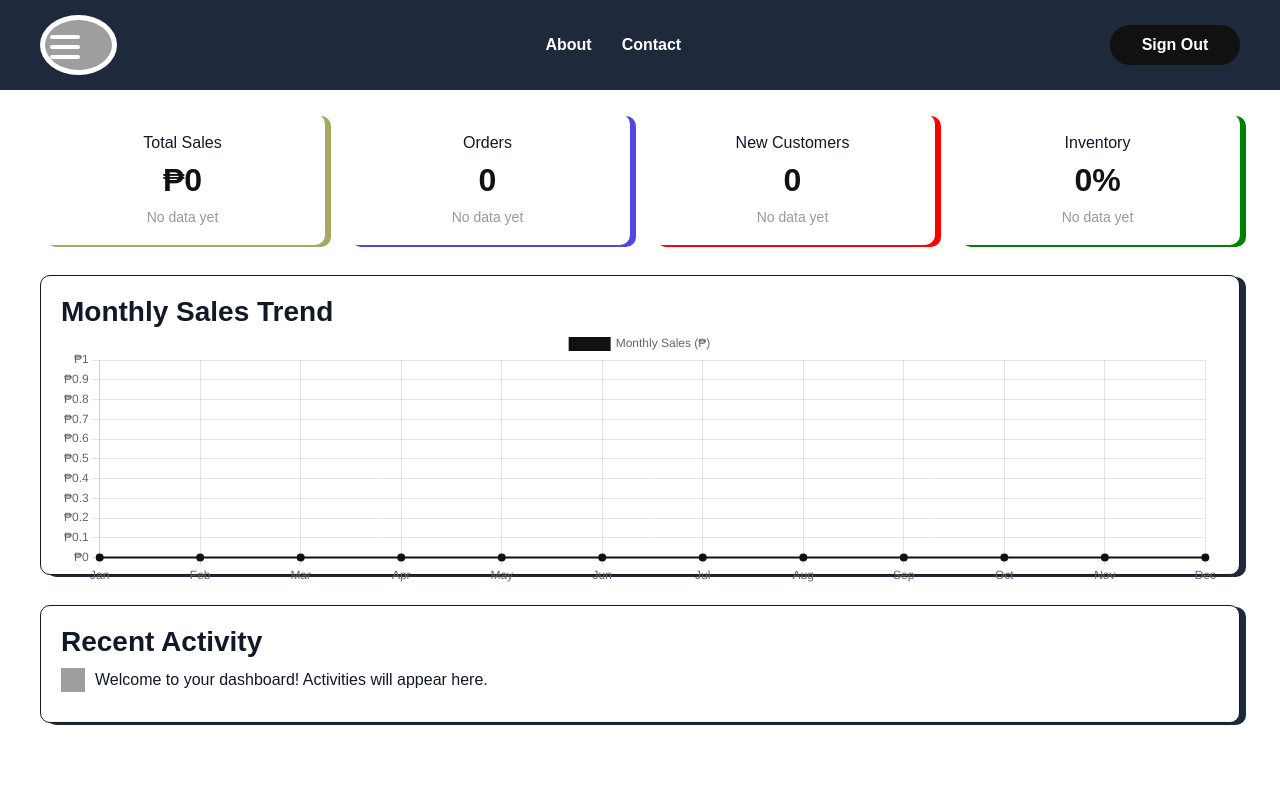
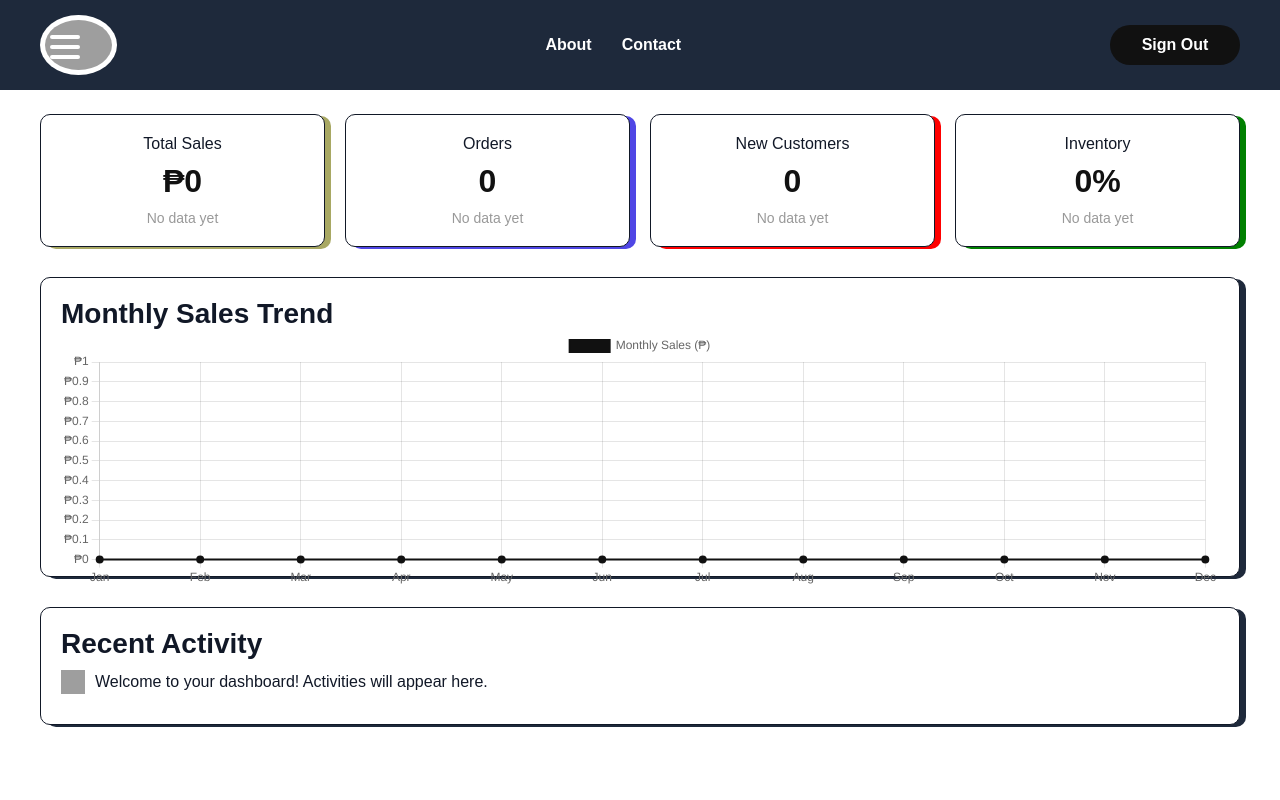
Before and after one commit to jgoleta/BisNest-Testing-Repo, a Django app: page /menu in a window 1280 px wide. Run offline with Django 5.2, Linux system fonts and the light colour scheme; grey boxes are pictures that could not be loaded.

Commit message:
Update menu.html

```diff
--- a/members/templates/menu.html
+++ b/members/templates/menu.html
@@ -1108,8 +1108,6 @@ button.icon-only {
   </label>
   <label for="sidebarToggle" class="overlay"></label>
 
-
-
   <nav class="sidebar">
     <ul>
       <li><a href="{% url 'webpage3' %}"><svg class="nav-icon" xmlns="http://www.w3.org/2000/svg" viewBox="0 0 24 24" width="20" height="20" fill="currentColor" style="vertical-align:middle;margin-right:8px"><path d="M3 11.5L12 4l9 7.5V20a1 1 0 0 1-1 1h-5v-6H9v6H4a1 1 0 0 1-1-1v-8.5z"/></svg>Home</a></li>
@@ -1147,22 +1145,22 @@ button.icon-only {
     </div>
 
     <div class="stats-grid">
-      <div class="stat-card" style="box-shadow: 6px 2px #a8a863; border-color: #a8a863;">
+      <div class="stat-card" style="box-shadow: 6px 2px #a8a863; border-color: #a8a863; border: 1px solid;">
         <div>Total Sales</div>
         <div class="stat-value" id="totalSales">₱0</div>
         <div class="stat-note">No data yet</div>
       </div>
-      <div class="stat-card" style="box-shadow: 6px 2px #4f46e5; border-color: #4f46e5;">
+      <div class="stat-card" style="box-shadow: 6px 2px #4f46e5; border-color: #4f46e5; border: 1px solid;">
         <div>Orders</div>
         <div class="stat-value" id="totalOrders">0</div>
         <div class="stat-note">No data yet</div>
       </div>
-      <div class="stat-card" style="box-shadow: 6px 2px #FF0000; border-color: #FF0000;">
+      <div class="stat-card" style="box-shadow: 6px 2px #FF0000; border-color: #FF0000; border: 1px solid;">
         <div>New Customers</div>
         <div class="stat-value" id="newCustomers">0</div>
         <div class="stat-note">No data yet</div>
       </div>
-      <div class="stat-card" style="box-shadow: 6px 2px #008000; border-color: #008000;">
+      <div class="stat-card" style="box-shadow: 6px 2px #008000; border-color: #008000; border: 1px solid;">
         <div>Inventory</div>
         <div class="stat-value" id="inventoryLevel">0%</div>
         <div class="stat-note">No data yet</div>
```
